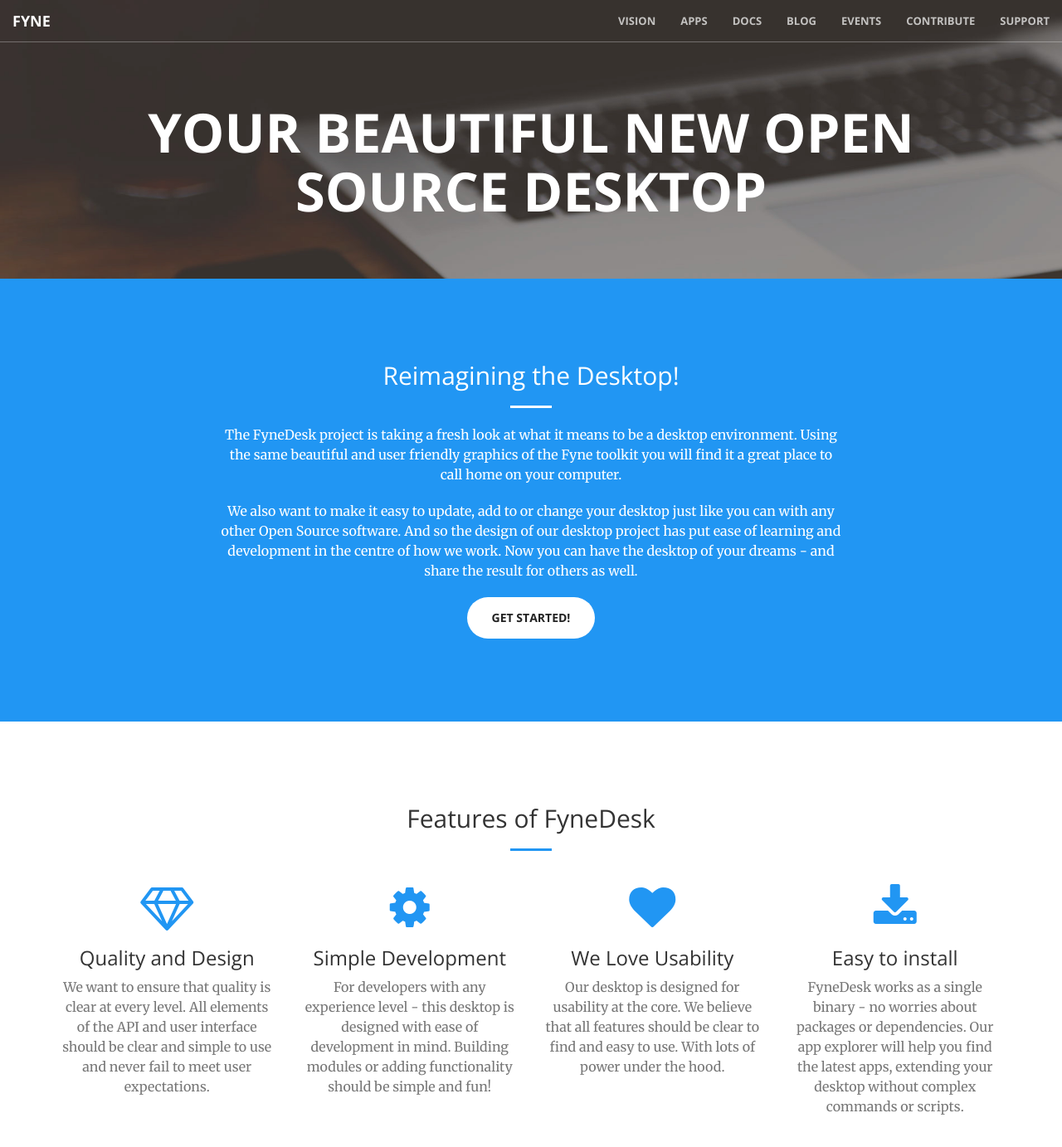
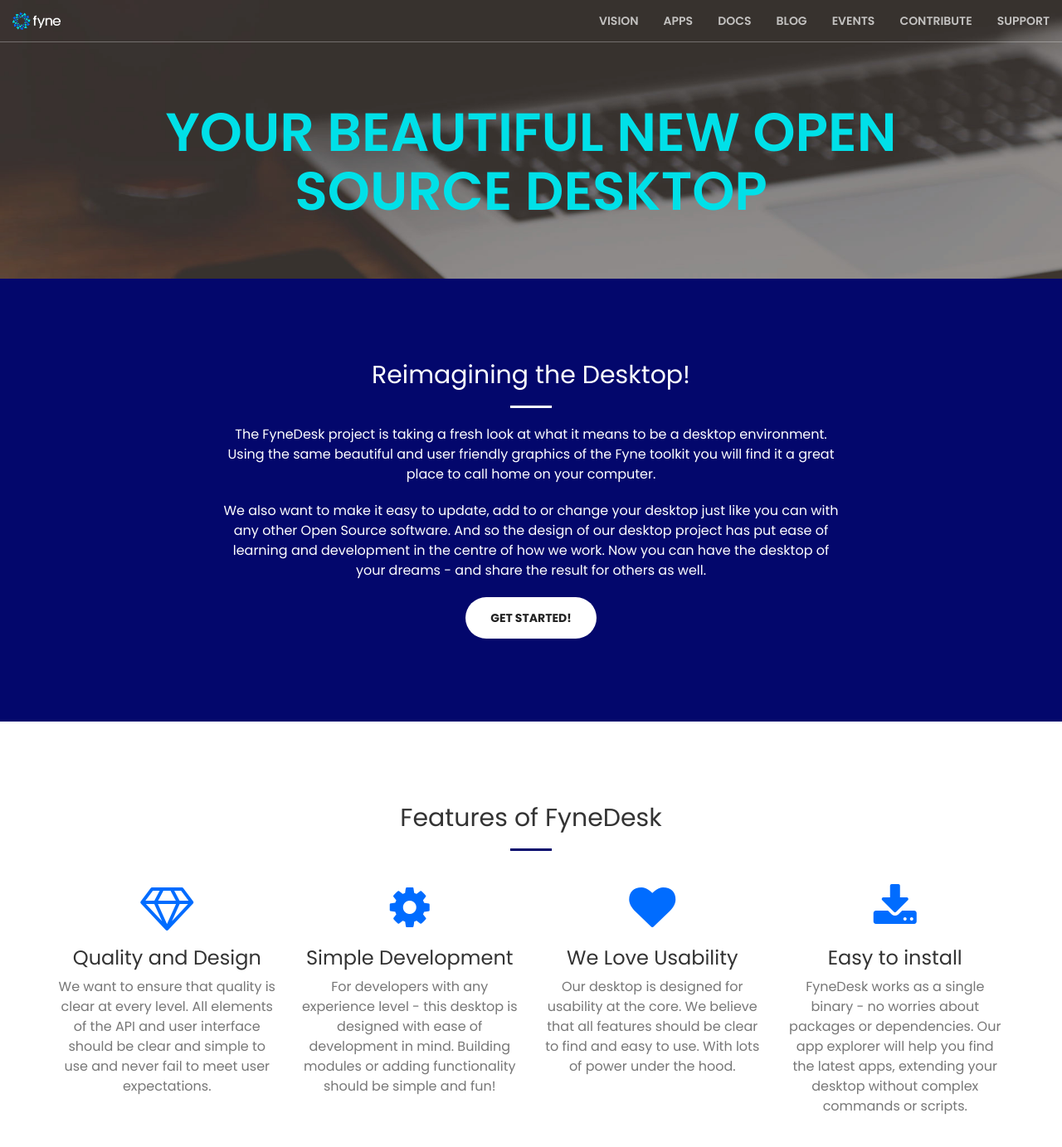
Before and after one commit to fyne-io/fyne-io.github.io, a Jekyll site: the page built from fynedesk/index.md, in a window 1280 px wide and 1400 px high. Shown: the top 1383 px of the window at 83% size. Built offline with Jekyll 4.4.1, drawn with Linux system fonts in a browser that asks for light colours.

Commit message:
Update to new assets and start work on colours&fonts

```diff
--- a/_includes/head.html
+++ b/_includes/head.html
@@ -28,7 +28,7 @@
     <link rel="stylesheet" href="/css/bootstrap.min.css" type="text/css">
 
     <!-- Custom Fonts -->
-    <link href='//fonts.googleapis.com/css?family=Open+Sans:300italic,400italic,600italic,700italic,800italic,400,300,600,700,800' rel='stylesheet' type='text/css'>
+    <link href='//fonts.googleapis.com/css?family=Poppins:300italic,400italic,600italic,700italic,800italic,400,300,600,700,800' rel='stylesheet' type='text/css'>
     <link href='//fonts.googleapis.com/css?family=Merriweather:400,300,300italic,400italic,700,700italic,900,900italic' rel='stylesheet' type='text/css'>
     <link rel="stylesheet" href="/font-awesome/css/font-awesome.min.css" type="text/css">
 
--- a/_includes/nav.html
+++ b/_includes/nav.html
@@ -9,7 +9,7 @@
                 <span class="icon-bar"></span>
             </button>
 
-            <a class="navbar-brand page-scroll" href="/">{{ site.title }}</a>
+            <a class="navbar-brand page-scroll" href="/"><img src="/img/logo.png" style="height: 16pt" /></a>
         </div>
 
         <!-- Collect the nav links, forms, and other content for toggling -->
--- a/_sass/_mixins.scss
+++ b/_sass/_mixins.scss
@@ -57,10 +57,10 @@
 
 @mixin sans-serif-font()
 {
-	font-family: 'Open Sans', 'Helvetica Neue', Arial, sans-serif;
+	font-family: 'Poppins', 'Helvetica Neue', Arial, sans-serif;
 }
 
 @mixin serif-font()
 {
-	font-family: 'Merriweather', 'Helvetica Neue', Arial, sans-serif;
+	font-family: 'Poppins', 'Helvetica Neue', Arial, sans-serif;
 }
--- a/css/main.scss
+++ b/css/main.scss
@@ -195,6 +195,37 @@
     max-height: 250pt;
 }
 
+// overrides of base
+
+.navbar-default .nav > li > a, .navbar-default .nav > li > a:focus {
+    font-weight: 600;
+	font-size: 14px;
+}
+
+header .header-content .header-content-inner h1 {
+    color: #00e0e8;
+	font-size: 65px;
+	font-weight: 600;
+}
+
+header, .bg-dark {
+    background-color: #111;
+}
+
+.bg-primary, .btn-primary {
+    background-color: #03076c;
+}
+
+.text-primary, a {
+    color: #006CFF;
+}
+
+hr {
+    border-color: #03076c;
+}
+
+// end overrides
+
 @media (max-width: 768px) {
 div.header-content {
     top: 2em;
```
Also changed, not shown: img/favicon.png, img/logo.png (added).
